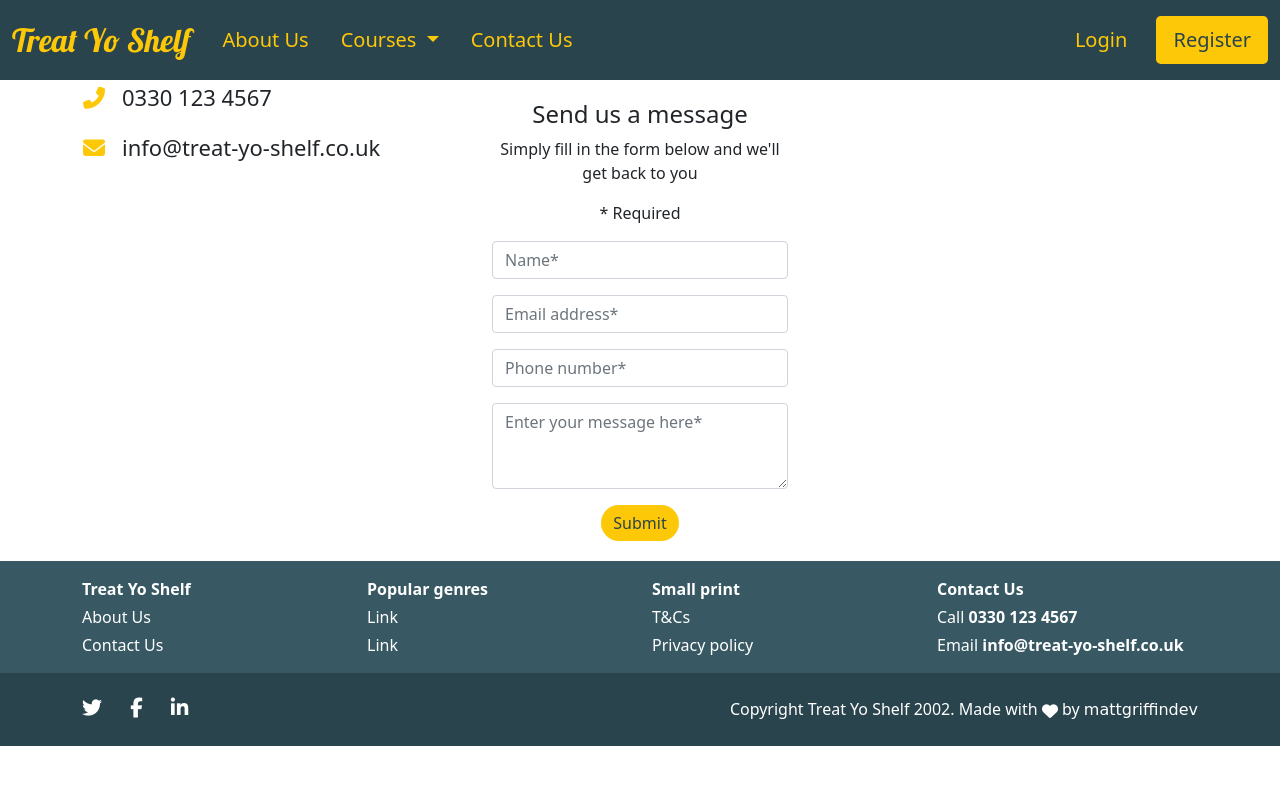
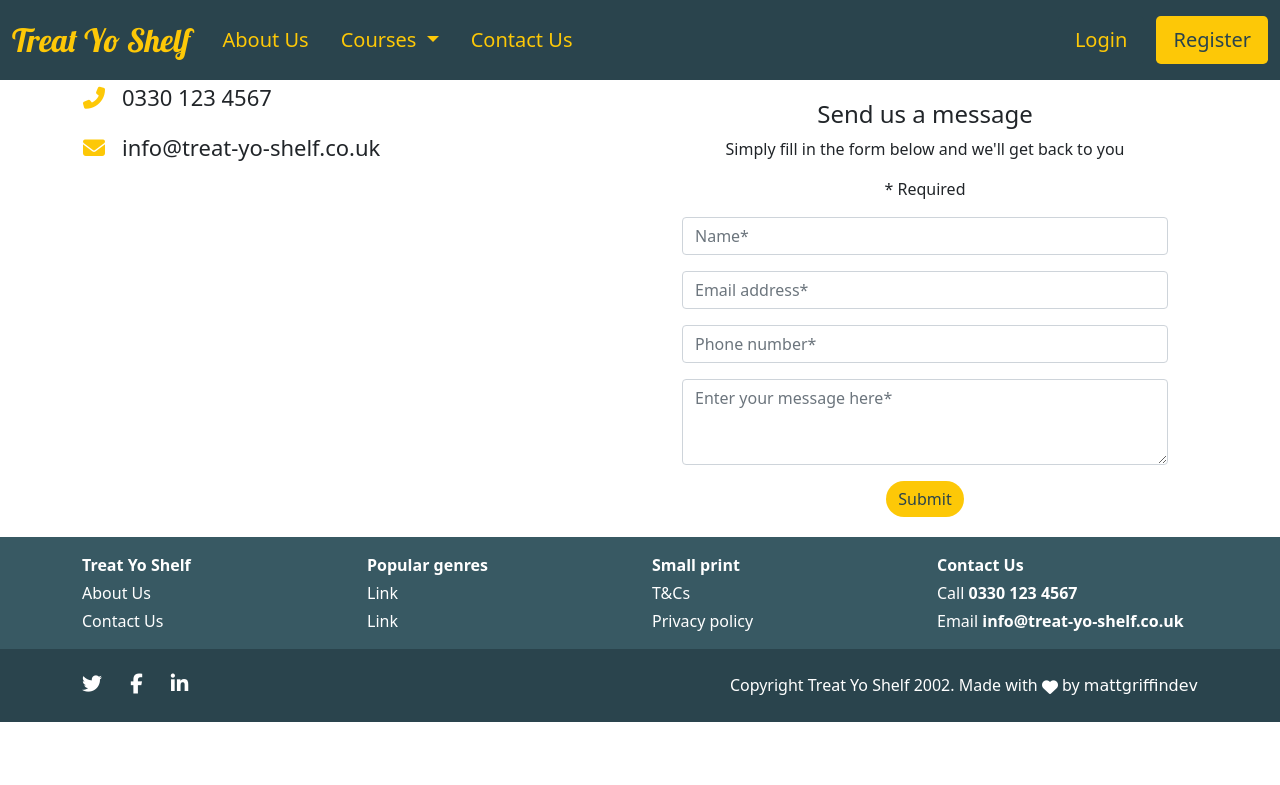
Before and after one commit to mattgriffindev/treat-yo-shelf, a Flask app: page /contact in a window 1280 px wide. Shown: the top 785 px of the page. Run offline with Flask 2, Linux system fonts and the light colour scheme; some libraries are stand-ins or nearby versions; some web fonts are replaced.

Commit message:
Add .d-flex.justify-content-center; Amend .col-md-4 to .col-md-6

```diff
--- a/templates/contact.html
+++ b/templates/contact.html
@@ -3,8 +3,8 @@
     <!--contact-->
     <section id="contact">
         <div class="container">
-            <div class="row gy-4">
-                <div class="col-12 col-md-4">
+            <div class="row gy-4 d-flex justify-content-center">
+                <div class="col-12 col-md-6">
                     <table class="contact-info">
                         <tr>
                             <td><i class="fas fa-phone-alt icon"></i></td>
@@ -16,7 +16,7 @@
                         </tr>
                     </table>
                 </div>
-                <div class="col-12 col-md-4">
+                <div class="col-12 col-md-6">
 
                     {% with messages = get_flashed_messages() %}
                         {% if messages %}
```
